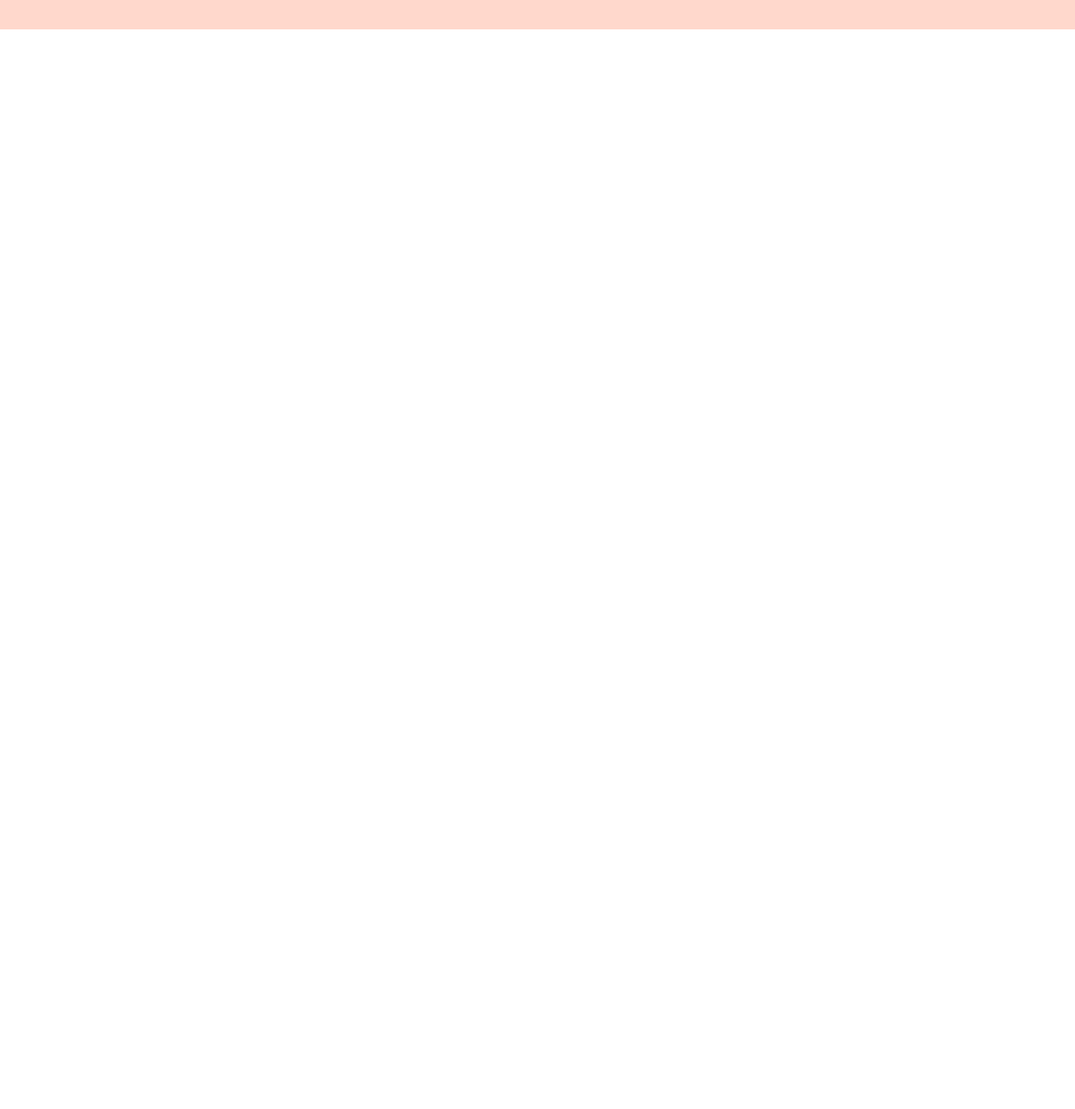
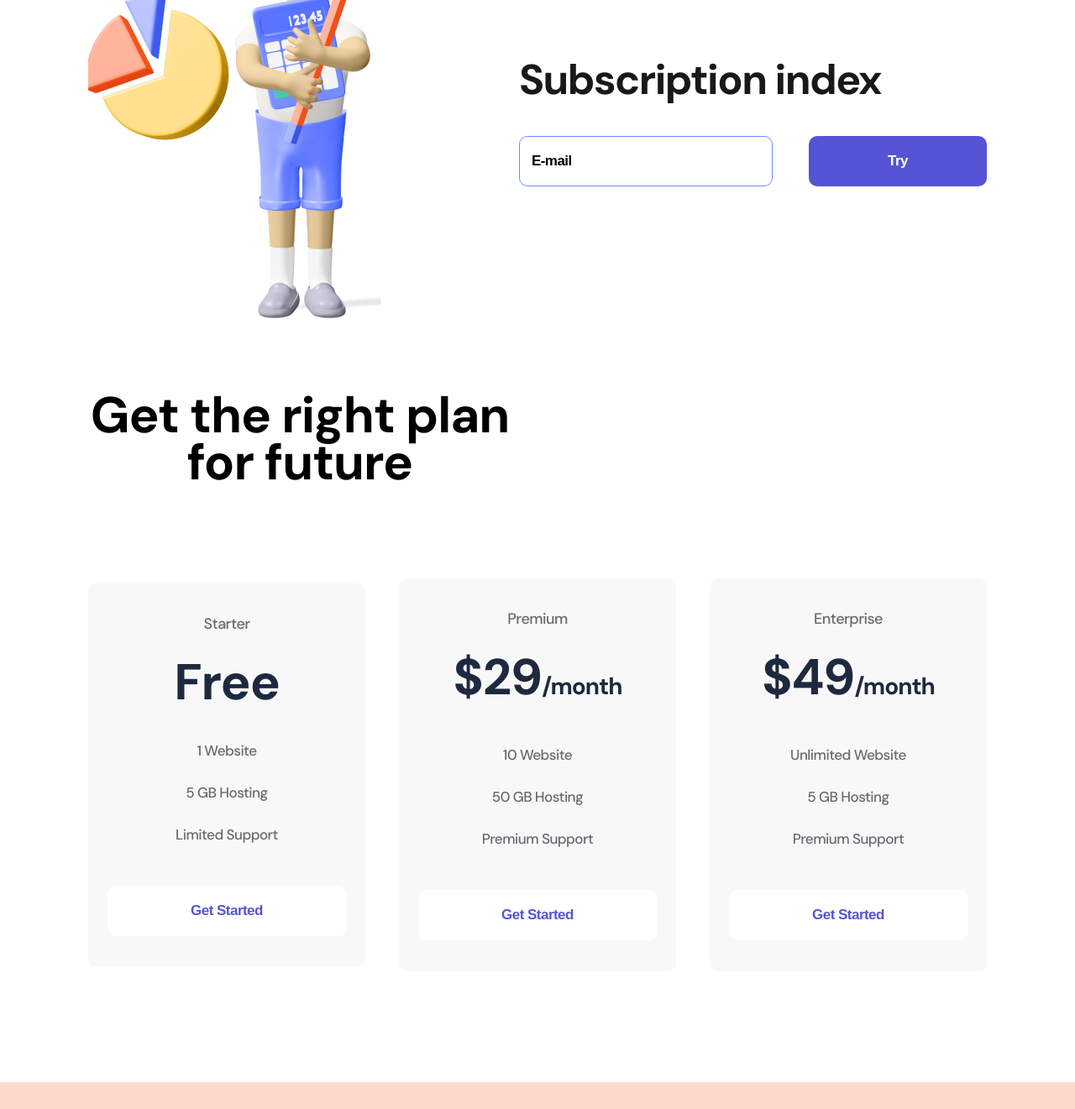
Before and after one commit to Svetlana-99/logoIpsum, a plain HTML site: page index.html in a window 1280 px wide. Shown: the part 955-2276 px from the top of the page at 84% size. Before the commit the page ends 990 px from the top, so only its background shows below. Drawn offline with nearby package versions, Linux system fonts and the light colour scheme.

Commit message:
Add files via upload

```diff
--- a/index.html
+++ b/index.html
@@ -54,6 +54,60 @@
         <img src="image/firstMan.png" alt="firstMan">
     </div>
     </section>
+<section class="container subskribe">
+    <div>
+        <img src="image/secondMan.png" alt="secondMan">
+    </div>
+    <div>
+        <h2 class="subskribe_title">
+            Subscription index
+        </h2>
+        <form action="">
+            <input type="email" class="input" placeholder="E-mail">
+            <button class="button button_violet" >
+                Try
+            </button>
+        </form>
+    </div>
+</section>
+<section class="container plan">
+    <h2 class="plan_title">
+        Get the right plan for future
+    </h2>
+    <div class="plan_flex">
+        <div class="item">
+            <p class="item_text">Starter</p>
+            <h3 class="item_title">Free</h3>
+            <ul>
+                <li class="item_li">1 Website</li>
+                <li class="item_li">5 GB Hosting</li>
+                <li class="item_li">Limited Support</li>
+            </ul>
+            <button class="button button_item">Get Started</button>
+        </div>
+        <div class="item">
+            <p class="item_text">Premium</p>
+            <h3 class="item_title">$29<span>/month</span></h3>
+            <ul>
+                <li class="item_li">10 Website</li>
+                <li class="item_li">50 GB Hosting</li>
+                <li class="item_li">Premium Support</li>
+            </ul>
+            <button class="button button_item">Get Started</button>
+        </div>
+        <div class="item">
+            <p class="item_text">Enterprise</p>
+            <h3 class="item_title">$49<span>/month</span></h3>
+            <ul>
+                <li class="item_li">Unlimited Website</li>
+                <li class="item_li">5 GB Hosting</li>
+                <li class="item_li">Premium Support</li>
+            </ul>
+            <button class="button button_item">Get Started</button>
+        </div>
+
+    </div>
+</section>
     <footer class="footer">
         <div class="container footer_flex" >
             <div>
--- a/style/style.css
+++ b/style/style.css
@@ -10,7 +10,7 @@ body{
     background: rgba(255, 113, 67, 0.27);
     padding: 38px 0 48px;
 }
-.header_flex, .footer_flex, .about_flex{
+.header_flex, .footer_flex, .about_flex, .subskribe, .plan_flex{
     display: flex;
     justify-content: space-between;
     align-items: center;
@@ -93,3 +93,96 @@ margin-bottom: 50px;
     border-radius: 10px;
     margin-left: 35px;
 }
+.subskribe{
+    margin-bottom: 85px;
+}
+.subskribe_title{
+ font-weight: 700;
+font-size: 50px;
+line-height: 57px;
+letter-spacing: -1.56316px;
+color: #19191B;
+margin-bottom: 38px;
+}
+.input{
+width: 302px;
+height: 60px;
+border: 1px solid #7087FF;
+border-radius: 10px;
+padding-left: 14px;
+box-sizing: border-box;
+margin-right: 39px;
+}
+
+.input::placeholder, .input{
+font-weight: 700;
+font-size: 17px;
+line-height: 22px;
+letter-spacing: -0.531474px;
+color: #000000;
+}
+.input:focus{outline: none;}
+.plan{margin-bottom: 132px;
+}
+.plan_title{
+font-weight: 700;
+font-size: 60px;
+line-height: 56px;
+text-align: center;
+letter-spacing: -1.03448px;
+color: #000000;
+max-width: 504px;
+margin-bottom: 110px;
+}
+.item_text{
+    font-size: 18px;
+    line-height: 28px;
+    letter-spacing: -0.562737px;
+    color: #696871;
+}
+.item:hover .item_text, .item:hover .item_title, .item:hover .item_li{
+color:white;
+transition: 500ms;
+}
+.item{
+    width: 330px;
+    background: #F8F8F8;
+    border-radius: 10px;
+    text-align: center;
+    padding: 34px 0 37px;
+}
+.item:hover{
+    transition: 500ms;
+    background: #FF7143;
+    box-shadow: 0px 32px 34px rgba(255, 112, 59, 0.317827);
+}
+.item_title{
+    font-weight: bold;
+    font-size: 60px;
+    line-height: 56px;
+    letter-spacing: -1.03448px;
+    color: #1D293F;
+    margin: 28px 0 28px;
+
+}
+.item_title span{
+    font-size: 28px;
+}
+.item_li{
+    font-size: 17px;
+    line-height: 50px;
+    text-align: center;
+    letter-spacing: -0.531474px;
+    color: #696871;;
+}
+.button_item{
+    width: 285px;
+    background: white;
+    color: #5454D4;
+    margin-top: 36px;
+}
+.item:hover .button_item{
+    background: #9F3919;
+    color: white;
+    transition: 500ms;
+}
```
Also changed, not shown: image/secondMan.png (added).
